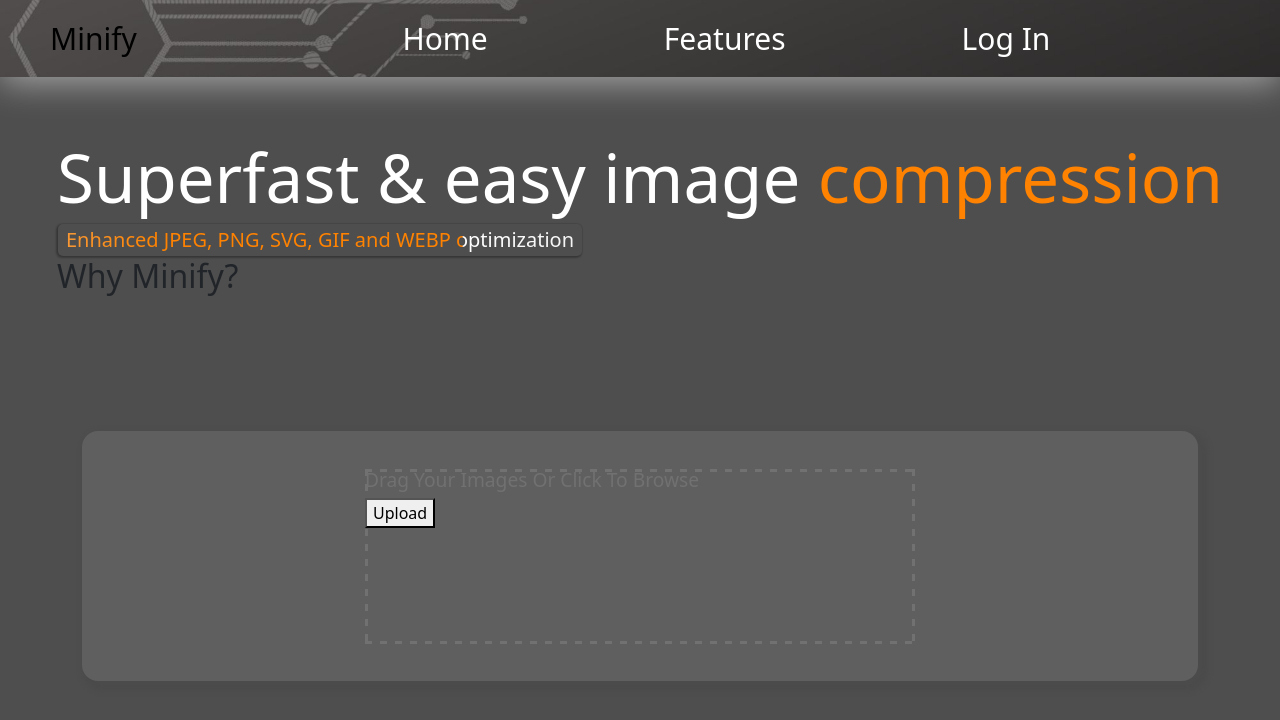
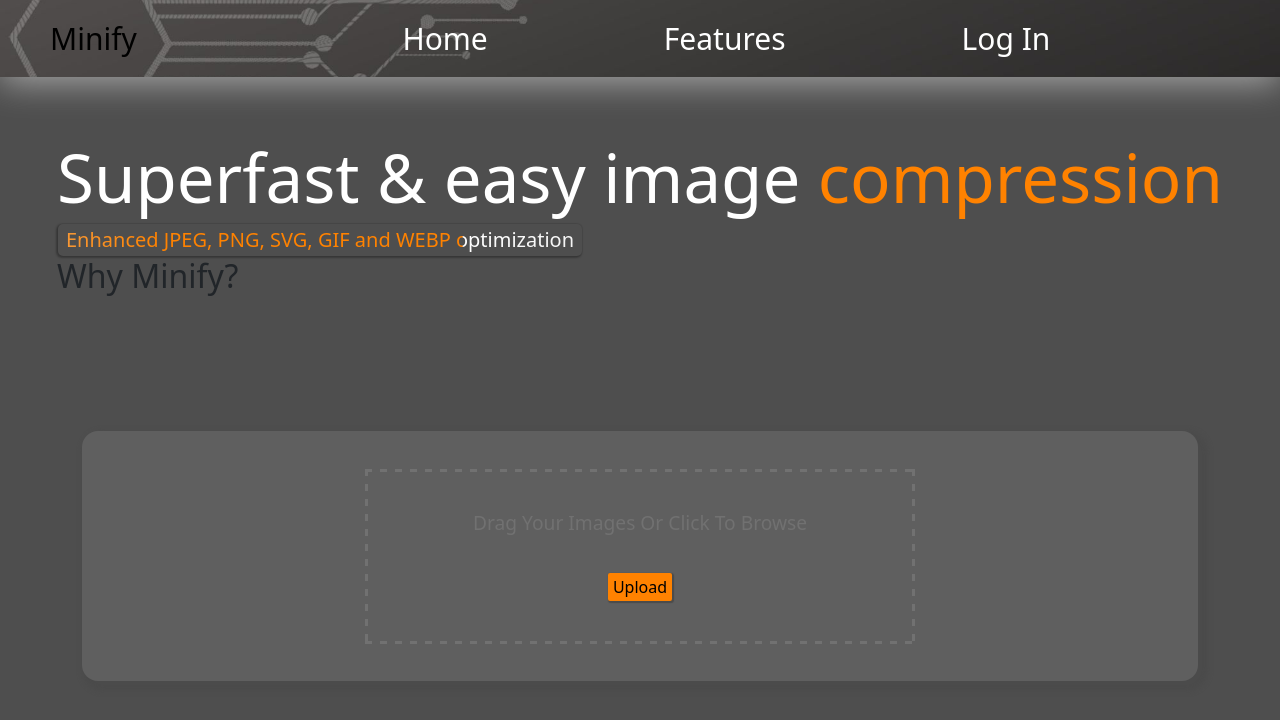
Before and after one commit to Lee-jr-81/image-app, a React (Vite) app: page / in a window 1280 px wide. Shown: the top 720 px of the page. Built offline with nearby package versions, Linux system fonts and the light colour scheme.

Commit message:
Updated the dragbox component for better resposiveness

```diff
--- a/src/App.css
+++ b/src/App.css
@@ -84,8 +84,9 @@
 }
 /* -----------  DragBox Component styling  --------------------------------*/
 
-.main-dragbox-container {
-  display: grid;
+.container {
+  width: 100%;
+  max-width: 700px;
 }
 
 .dragbox-container {
@@ -94,7 +95,6 @@
   align-items: center;
   background-color: var(--boxes);
   border-radius: 1rem;
-  min-width: 750px;
   min-height: 250px;
   box-shadow: 5px 5px 5px 5px #4b4b4b;
   margin-top: 8rem;
@@ -106,9 +106,13 @@
 }
 
 .Dashed-container {
-  display: flexbox;
-
-  min-width: 550px;
+  width: 100%;
+  max-width: 550px;
+  margin: 1.2rem;
+  display: flex;
+  flex-direction: column;
+  justify-content: center;
+  align-items: center;
   min-height: 175px;
   background-image: linear-gradient(
       90deg,
@@ -123,3 +127,13 @@
   background-repeat: repeat-x, repeat-x, repeat-y, repeat-y;
   background-size: 15px 3px, 15px 3px, 3px 15px, 3px 15px;
 }
+
+.upload-button {
+  -webkit-appearance: none;
+  border: none;
+  padding: 2px 5px;
+  border-radius: 2px;
+  margin-top: 2rem;
+  background-color: #ff8200;
+  box-shadow: 1px 1px 1px 1px #4b4b4b;
+}
--- a/src/components/DragBox.jsx
+++ b/src/components/DragBox.jsx
@@ -2,11 +2,11 @@
 
 export default function DragBox() {
   return (
-    <section class="container-sm">
+    <section class="container">
       <div className="dragbox-container">
         <div className="Dashed-container">
           <h1 className="title">Drag Your Images Or Click To Browse</h1>
-          <button>Upload</button>
+          <button className="upload-button">Upload</button>
         </div>
       </div>
     </section>
```
